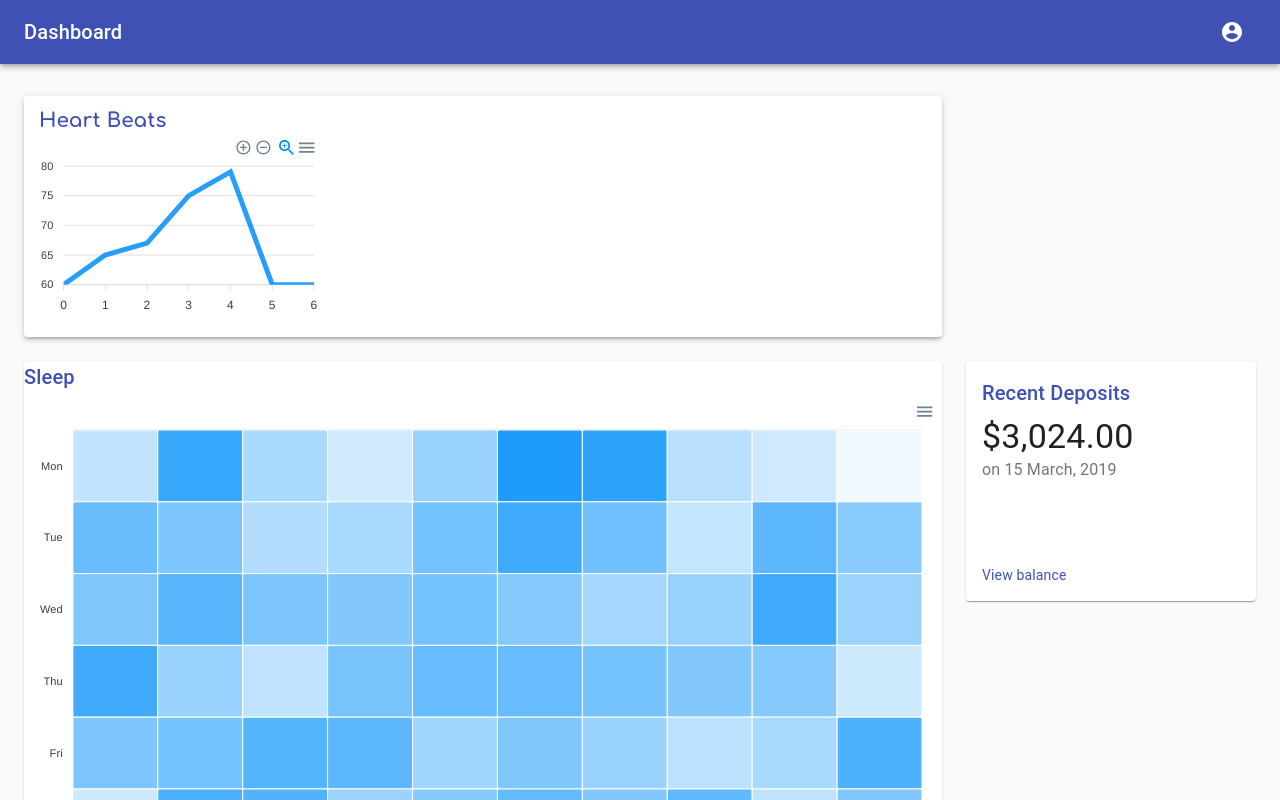
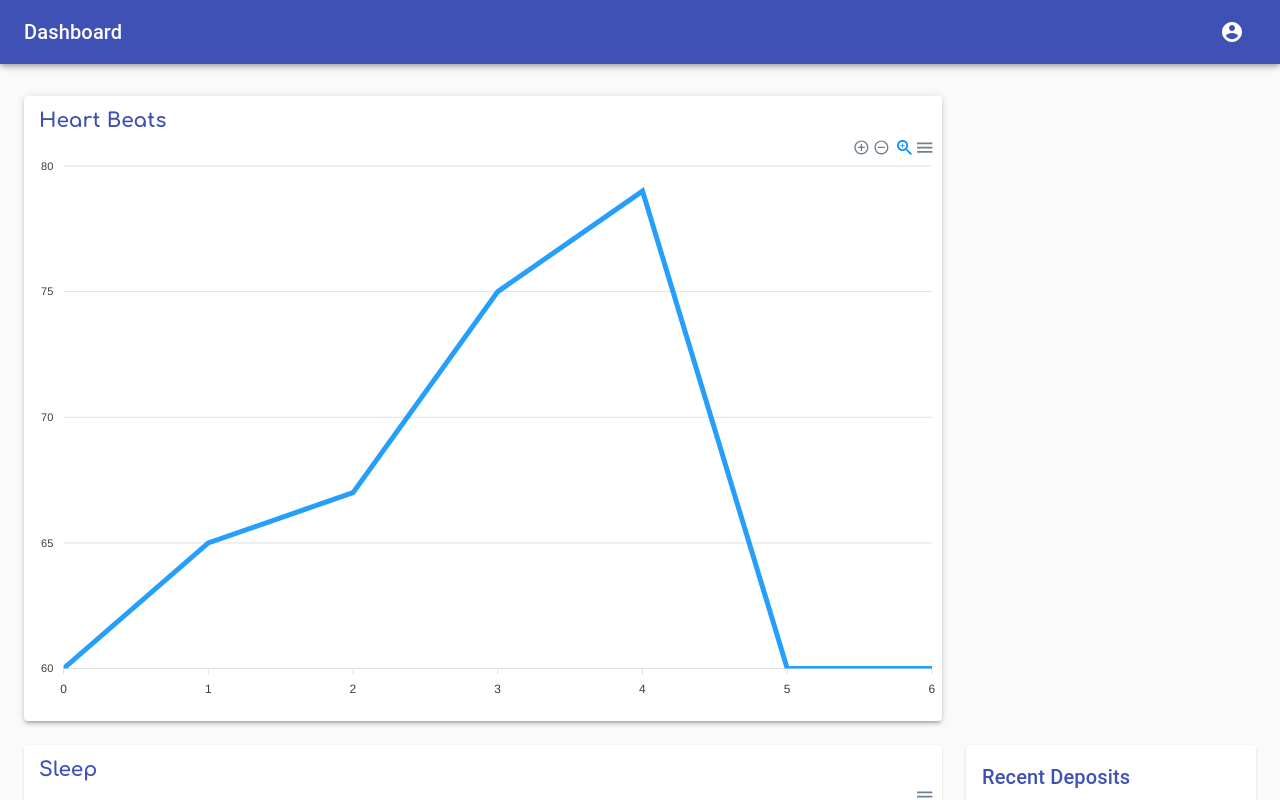
Before and after one commit to amcunio/WIT2021_Hackathon_structs, a React (Create React App) app: page /doctor in a window 1280 px wide. Built offline with nearby package versions, Linux system fonts and the light colour scheme.

Commit message:
Changed styles

```diff
--- a/src/components/HeartRate/heatRate.js
+++ b/src/components/HeartRate/heatRate.js
@@ -57,7 +57,7 @@ const HeartRate = () => {
     return (
         <Paper elevation={3}>
             <Typography className={classes.root}>Heart Beats</Typography>
-            <Chart options={options} series={series} chart={chart} type="line" width="300" />
+            <Chart options={options} series={series} chart={chart} type="line" />
         </Paper>
     );
 };
--- a/src/components/PatientDashboard/Dashboard.jsx
+++ b/src/components/PatientDashboard/Dashboard.jsx
@@ -147,7 +147,7 @@ export default function Dashboard() {
               </Grid>
               {/* Sleep Chart */}
               <Grid item xs={12} md={8} lg={9}>
-                <Paper >
+                <Paper>
                   <SleepChart />
                 </Paper>
               </Grid>
--- a/src/components/PatientDashboard/SleepChart.jsx
+++ b/src/components/PatientDashboard/SleepChart.jsx
@@ -1,15 +1,19 @@
-import React, { useState } from "react";
+import React from "react";
 import { useTheme } from "@material-ui/core/styles";
-// import {
-//     LineChart,
-//     Line,
-//     XAxis,
-//     YAxis,
-//     Label,
-//     ResponsiveContainer,
-// } from "recharts";
+import Typography from "@material-ui/core/Typography";
+import { makeStyles } from "@material-ui/core/styles";
 import ReactApexChart from "react-apexcharts";
-import Title from "./Title";
+
+const useStyles = makeStyles((theme) => ({
+  root: {
+    fontFamily: "Comfortaa",
+    fontWeight: "bolder",
+    fontSize: "20px",
+    color: "#3f50b5",
+    marginLeft: "15px",
+    paddingTop: "10px",
+  },
+}));
 function generateData(count, yrange) {
   var i = 0,
     series = [];
@@ -87,20 +91,17 @@ const options = {
     enabled: false,
   },
   colors: ["#008FFB"],
-//   title: {
-//     text: "HeatMap Chart (Single color)",
-//   },
-    stroke: {
-        width: 1,
-    }
+  stroke: {
+    width: 1,
+  },
 };
 
 export default function SleepChart() {
-  const theme = useTheme();
+  const classes = useStyles();
 
   return (
     <React.Fragment>
-      <Title>Sleep</Title>
+      <Typography className={classes.root}>Sleep</Typography>
       <ReactApexChart options={options} series={data} type="heatmap" />
     </React.Fragment>
   );
```
